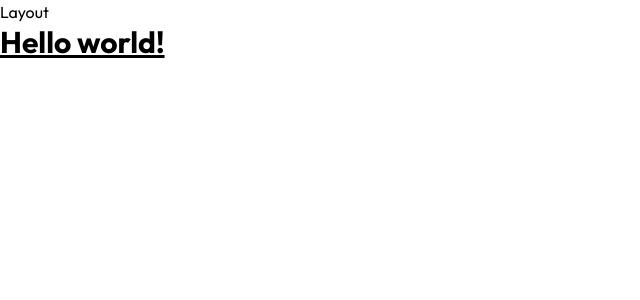
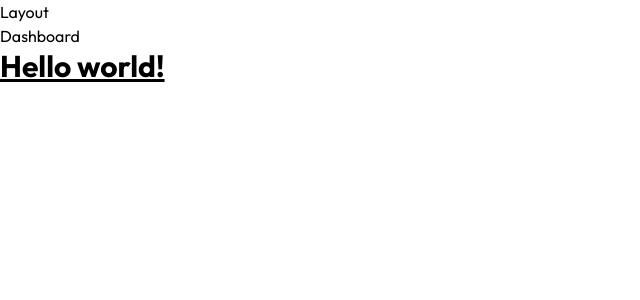
Before and after one commit to rishi-tiwari023/kreateIN, a React (Vite) app in the folder client/: page /ai in a window 1280 px wide. Shown: the top 300 px of the page, without its empty margins (0-640 px from the left). Built offline with nearby package versions, Linux system fonts and the light colour scheme.

Commit message:
feat: create layout component using react-router outlet

```diff
--- a/client/src/pages/Layout.jsx
+++ b/client/src/pages/Layout.jsx
@@ -1,9 +1,11 @@
 import React from 'react'
+import { Outlet } from 'react-router-dom'
 
 const Layout = () => {
   return (
     <div>
       <h1>Layout</h1>
+      <Outlet />
     </div>
   )
 }
```
